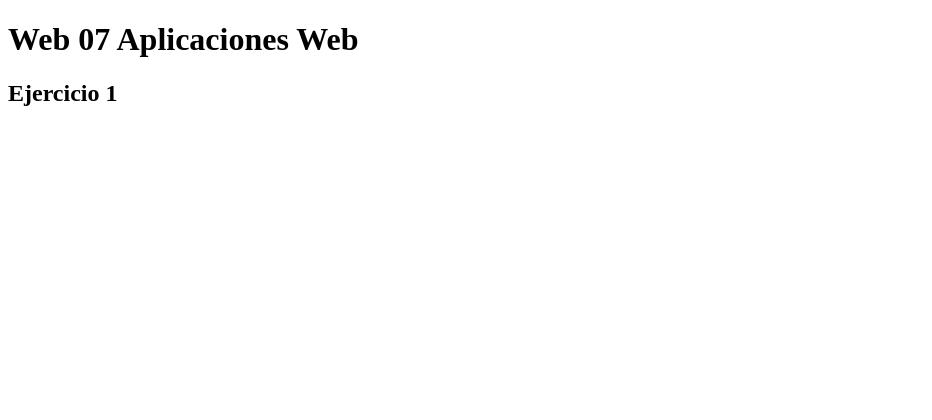
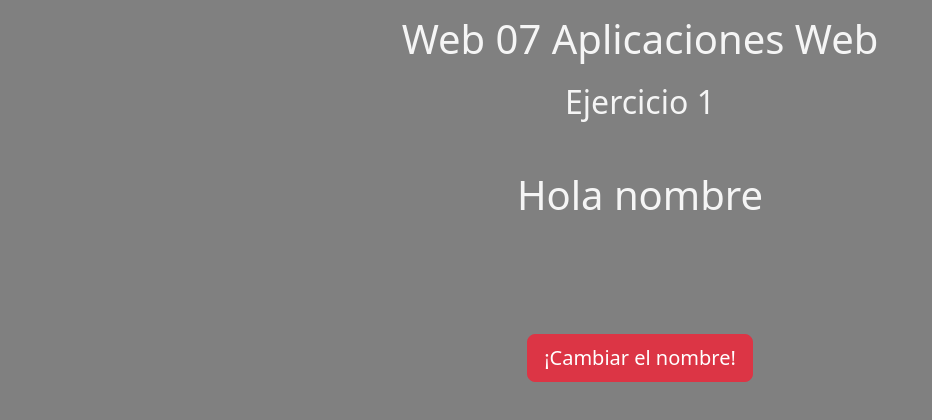
Before and after one commit to bastian982/Tareas-Generation, a plain HTML site: page index.html in a window 1280 px wide. Shown: the whole page, without its empty margins (0-932 px from the left). Drawn offline with nearby package versions, Linux system fonts and the light colour scheme.

Commit message:
feat: se agrego la funcion para cambiar el nombre

```diff
--- a/index.html
+++ b/index.html
@@ -1,16 +1,35 @@
-<!DOCTYPE html>
+<!doctype html>
 <html lang="en">
-<head>
-    <meta charset="UTF-8">
-    <meta name="viewport" content="width=device-width, initial-scale=1.0">
-    <title>Web 07 Ejercicio 1</title>
+  <head>
+    <meta charset="utf-8">
+    <meta name="viewport" content="width=device-width, initial-scale=1">
+    <title>Bootstrap demo</title>
+    <link href="https://cdn.jsdelivr.net/npm/bootstrap@5.3.3/dist/css/bootstrap.min.css" rel="stylesheet" integrity="sha384-QWTKZyjpPEjISv5WaRU9OFeRpok6YctnYmDr5pNlyT2bRjXh0JMhjY6hW+ALEwIH" crossorigin="anonymous">
     <link rel="stylesheet" href="./style.css">
-</head>
-<body>
+  </head>
+  <body>
+    <header>
+        <h1 class="text-center ">Web 07 Aplicaciones Web</h1>
+        <h2 class="text-center">Ejercicio 1</h2>
+
+    </header>
+
     <main>
-        <h1>Web 07 Aplicaciones Web</h1>
-        <h2>Ejercicio 1</h2>
+        <h1 class="text-center" id="nombre">Hola nombre</h1>
+        <button onclick="changeName()" class="btn btn-danger btn-lg text">¡Cambiar el nombre!</button>
+
+
+
     </main>
+
+
+
+
+
+
+
+    <script src="https://cdn.jsdelivr.net/npm/bootstrap@5.3.3/dist/js/bootstrap.bundle.min.js" integrity="sha384-YvpcrYf0tY3lHB60NNkmXc5s9fDVZLESaAA55NDzOxhy9GkcIdslK1eN7N6jIeHz" crossorigin="anonymous"></script>
+    <script src="https://kit.fontawesome.com/d891f26a81.js" crossorigin="anonymous"></script>
     <script src="./script.js"></script>
-</body>
+  </body>
 </html>
--- a/script.js
+++ b/script.js
@@ -0,0 +1,6 @@
+function changeName(){
+   let nombre = prompt("Ingresa tu nombre");
+   if (nombre != null && nombre != ""){
+    document.getElementById("nombre").textContent ="Hola " + nombre;
+   }
+}
--- a/style.css
+++ b/style.css
@@ -0,0 +1,24 @@
+*{
+    margin: 0;
+    padding: 0;
+ }
+
+body{
+    background-color: grey;
+    color: whitesmoke;
+}
+
+main{
+    text-align: center;
+    padding: 20px;
+}
+
+h1, h2{
+    margin: 10px;
+    padding: 5px;
+}
+
+main button {
+    padding: 15px;
+    margin: 100px;
+}
```
